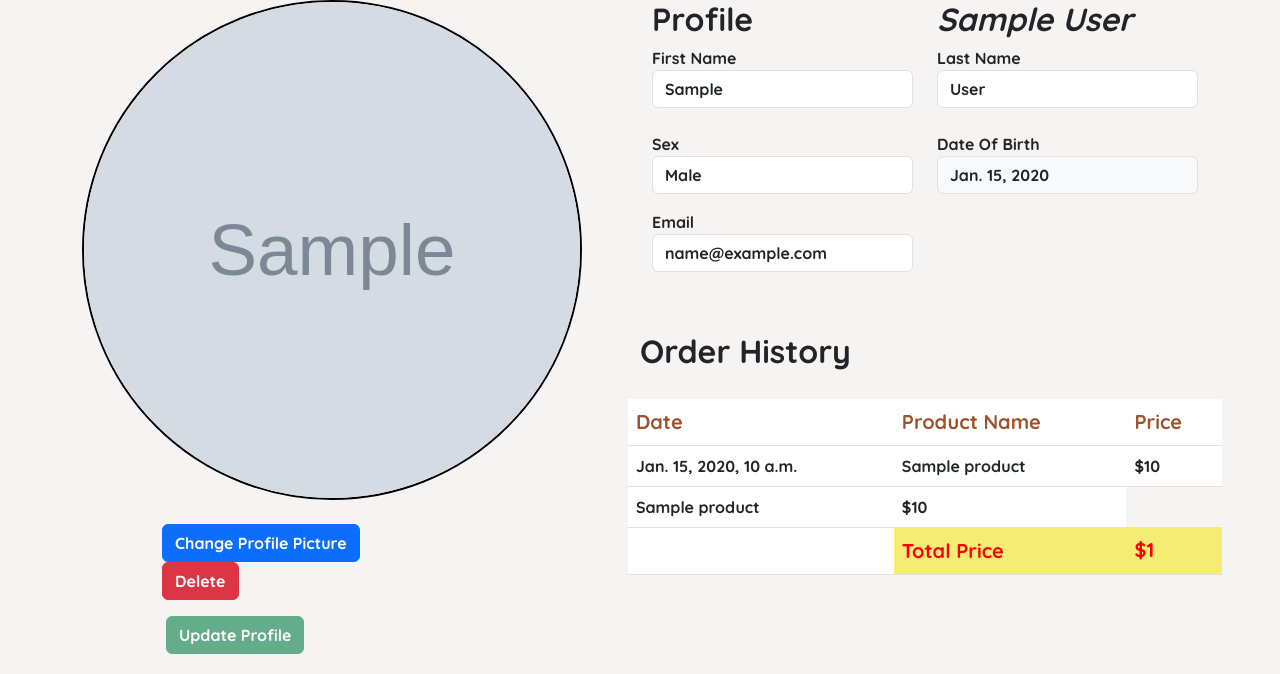
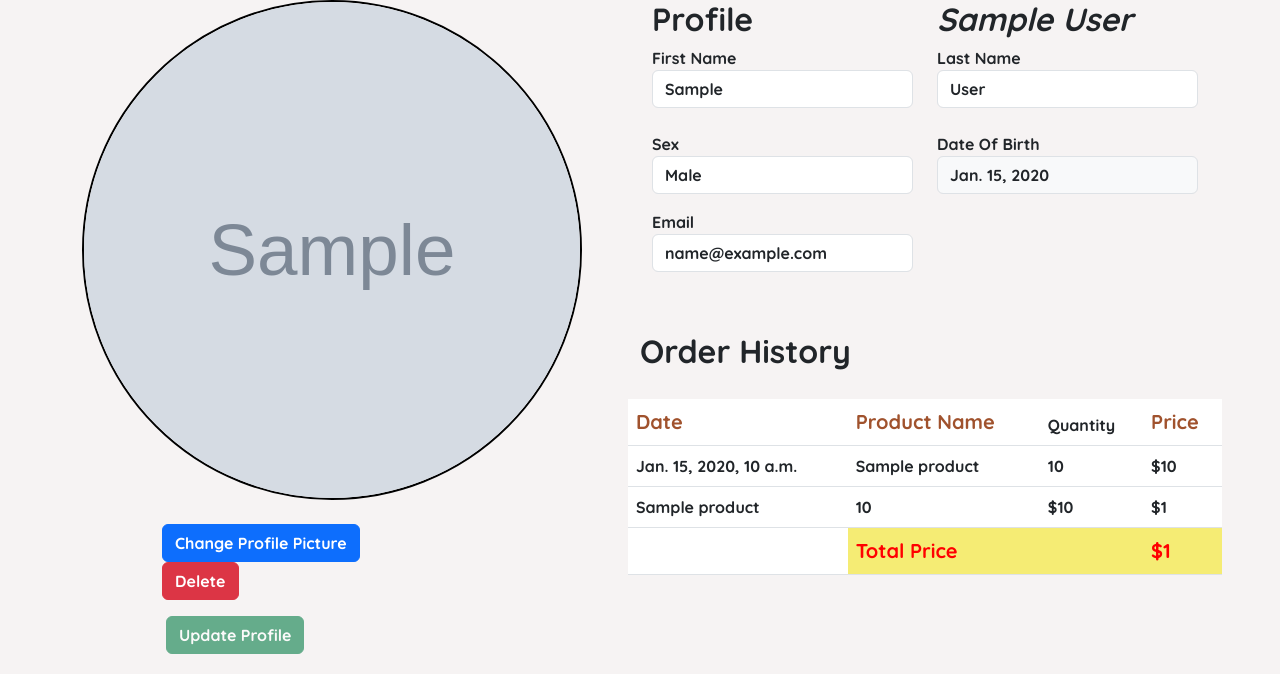
Before and after one commit to monykappa/CafeShop, a Django app: template CafeShop/templates/dashboard/userprofile/profile.html in a window 1280 px wide. Shown: the part 196-870 px from the top of the page. Run offline with Django 4.2, Linux system fonts and the light colour scheme; tables that the repository leaves empty hold one stand-in row (values such as "Sample post"); the template is opened without the code that fills it: values that come from a table or form of the project are taken from there, most other values are stand-ins (such as "Sample title", 1, 10 or a date in 2020); grey boxes marked "Sample" are stand-in pictures; parts of the project's set-up code (start-up, migrations or seed data) failed here and were passed over; some libraries are stand-ins or nearby versions.

Commit message:
last one

```diff
--- a/CafeShop/templates/dashboard/userprofile/profile.html
+++ b/CafeShop/templates/dashboard/userprofile/profile.html
@@ -176,6 +176,7 @@
                                     <tr>
                                         <th class="row-table">Date</th>
                                         <th class="row-table">Product Name</th>
+                                        <th>Quantity</th>
                                         <th class="row-table">Price</th>
                                     </tr>
                                 </thead>
@@ -184,18 +185,21 @@
                                     <tr>
                                         <td rowspan="{{ checkout_group.order_items|length }}">{{ checkout_group.order_date }}</td>
                                         <td>{{ checkout_group.order_items.0.product_size.product.product_name }}</td>
+                                        <td>{{ checkout_group.order_items.0.quantity }}</td>
                                         <td>${{ checkout_group.order_items.0.product_size.price }}</td>
                                     </tr>
                                     {% for order_item in checkout_group.order_items|slice:"1:" %}
                                     <tr>
                                         <td>{{ order_item.product_size.product.product_name }}</td>
+                                        <td>{{ order_item.quantity }}</td>
                                         <td>${{ order_item.product_size.price }}</td>
+                                        <td>${{ order_item.total_price }}</td>
                                     </tr>
                                     {% endfor %}
                                     <tr>
                                         <td></td> <!-- Empty cell for spacing -->
-                                        <td style="color: red; background-color: rgb(245, 236, 116); font-size: 20px;">
-                                            Total Price</td>
+                                        <td style="color: red; background-color: rgb(245, 236, 116); font-size: 20px;">Total Price</td>
+                                        <td style="color:red; background-color: rgb(245, 236, 116); font-size: 20px;"></td> <!-- Empty cell -->
                                         <td style="color:red; background-color: rgb(245, 236, 116); font-size: 20px;">${{ checkout_group.total_price }}</td>
                                     </tr>
                                     {% endfor %}
```
Also changed, not shown: home/views.py (+9 -3 lines), media/content/425a7517-c2b7-4dad-a471-be3ab6e21d17/NINTCHDBPICT000617951172.webp (added), media/content/491d1131-1e6e-4f29-b049-ec46f0ee6b56/NINTCHDBPICT000617951172.webp (added), media/content/65c992f7-07fa-4572-8116-30f347a4fd78/NINTCHDBPICT000617951172.webp (added).
